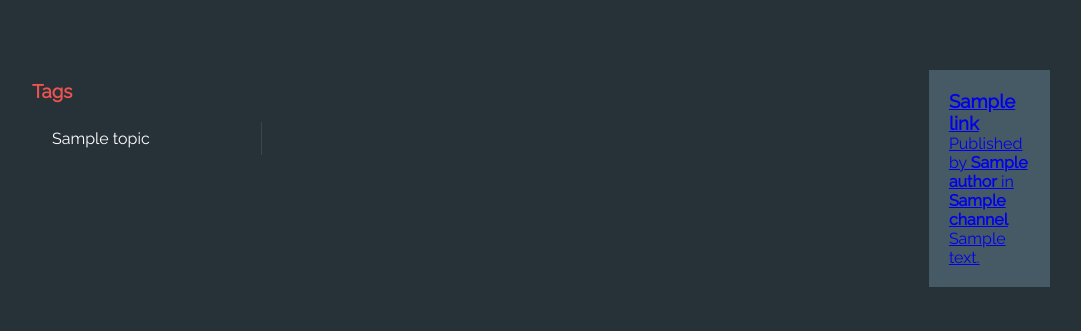
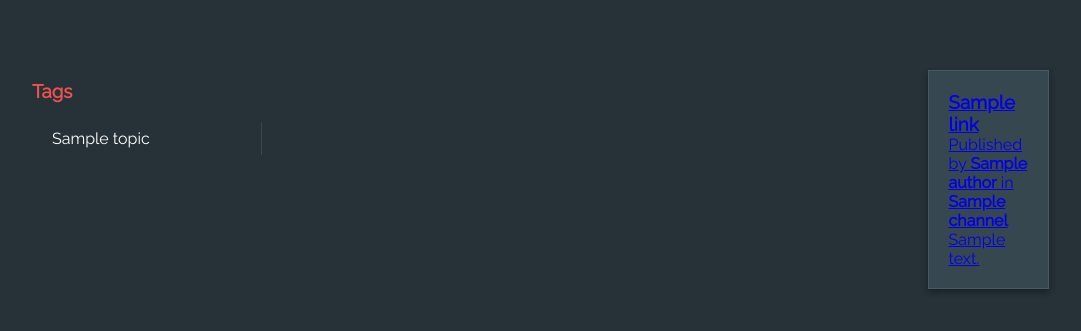
Before and after one commit to carlosgonzalezmerino/summarybot, a Flask app: template templates/newsletter.html in a window 1280 px wide. Shown: the part 71-402 px from the top of the page, without its empty margins (32-1113 px from the left). Run offline with Flask 2, Linux system fonts and the light colour scheme; the template is opened without the code that fills it: most values are stand-ins (such as "Sample title", 1, 10 or a date in 2020).

Commit message:
New styles

```diff
--- a/static/style.css
+++ b/static/style.css
@@ -160,7 +160,9 @@ body {
       vertical-align: top;
       width: 31%;
       margin: 10px 1%;
-      background: #455A64;
-      padding: 20px 20px; }
+      background: #37474F;
+      border: 1px solid #455A64;
+      padding: 20px 20px;
+      box-shadow: 0 3px 6px rgba(0, 0, 0, 0.16), 0 3px 6px rgba(0, 0, 0, 0.23); }
 
 /*# sourceMappingURL=style.css.map */
--- a/static/style.scss
+++ b/static/style.scss
@@ -201,8 +201,10 @@ body {
 			vertical-align: top;
 			width: 31%;
 			margin: 10px 1%;
-			background: $secundary-color;
+			background: $primary-color;
+			border: 1px solid $secundary-color;
 			padding: 20px 20px;
+			box-shadow: 0 3px 6px rgba(0,0,0,0.16), 0 3px 6px rgba(0,0,0,0.23);
 		}
 	}
 }
```
